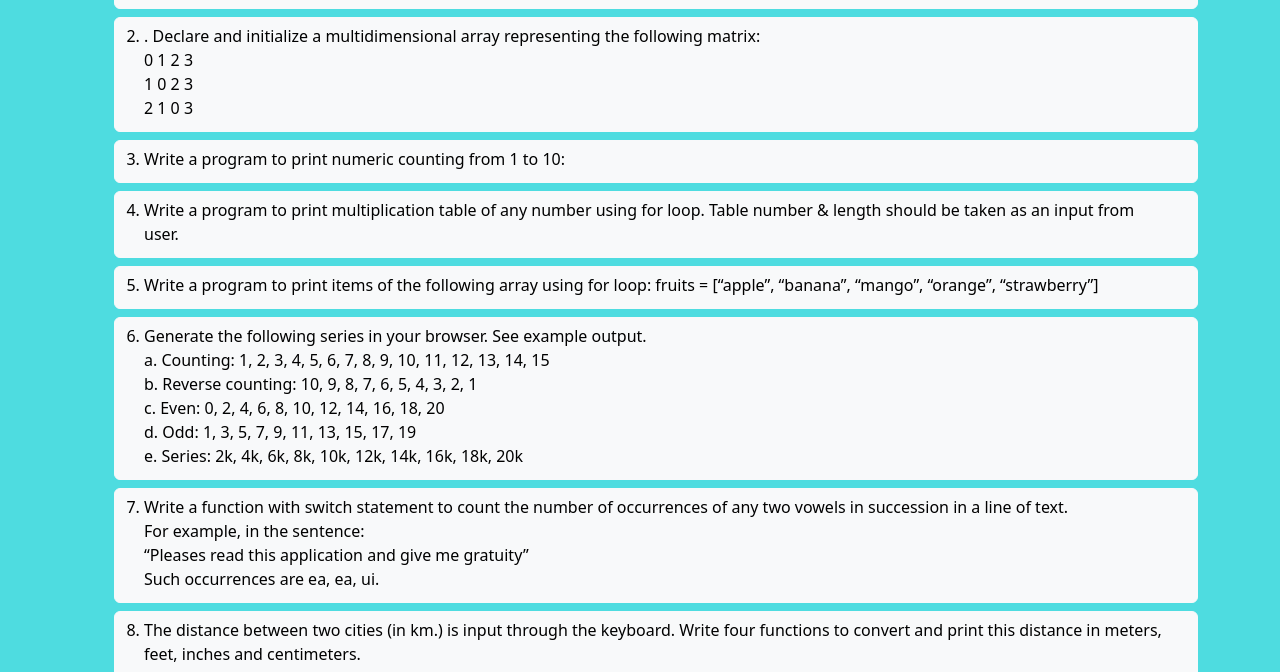
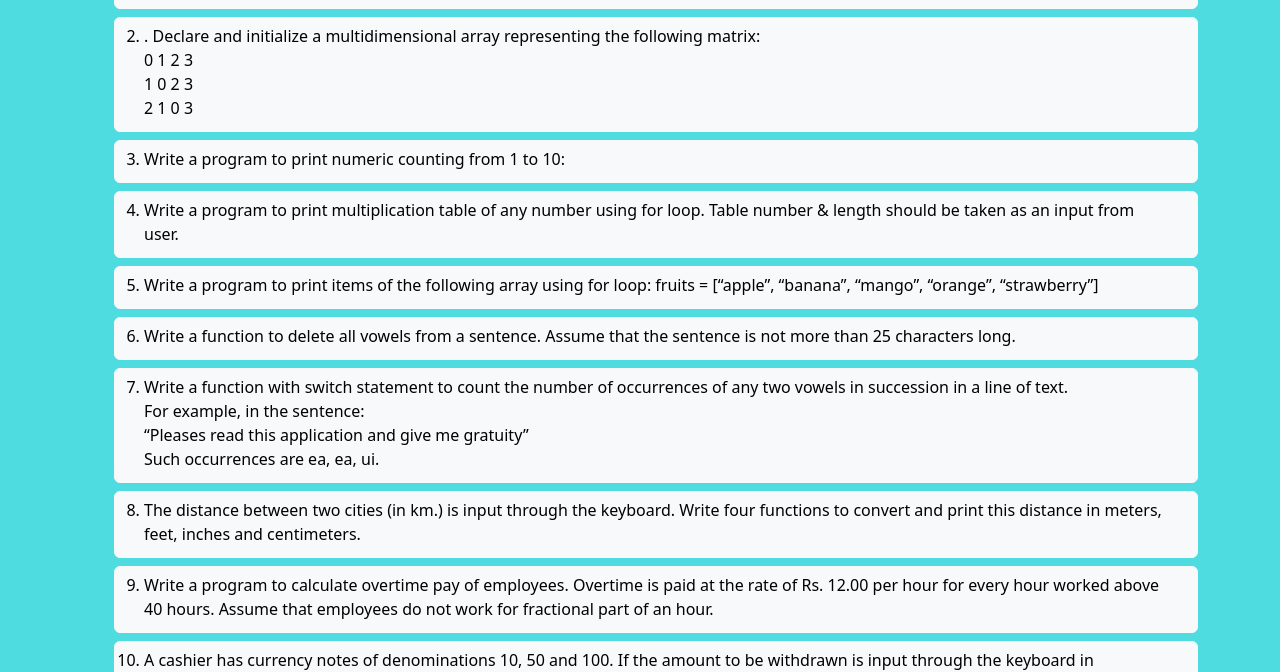
Before and after one commit to rabiayousuf187/JS_Assign_03-Chapter31-42-SMIT-20May2023, a plain HTML site: page pages/function-loops.html in a window 1280 px wide. Shown: the part 125-797 px from the top of the page. Drawn offline with nearby package versions, Linux system fonts and the light colour scheme.

Commit message:
Ques update

```diff
--- a/pages/function-loops.html
+++ b/pages/function-loops.html
@@ -47,12 +47,8 @@
           </button>
 
           <button class="btn btn-light" type="button" onclick="ques6()">
-            <li class="ques">Generate the following series in your browser. See example output.
-              <br/>a. Counting: 1, 2, 3, 4, 5, 6, 7, 8, 9, 10, 11, 12, 13, 14, 15
-              <br/>b. Reverse counting: 10, 9, 8, 7, 6, 5, 4, 3, 2, 1
-              <br/>c. Even: 0, 2, 4, 6, 8, 10, 12, 14, 16, 18, 20
-              <br/>d. Odd: 1, 3, 5, 7, 9, 11, 13, 15, 17, 19
-              <br/>e. Series: 2k, 4k, 6k, 8k, 10k, 12k, 14k, 16k, 18k, 20k</li>
+            <li class="ques">Write a function to delete all vowels from a sentence. Assume that the sentence is not more than 25 characters long.
+              </li>
           </button>
           <button class="btn btn-light" type="button" onclick="ques7()">
             <li class="ques">Write a function with switch statement to count the number of
```
